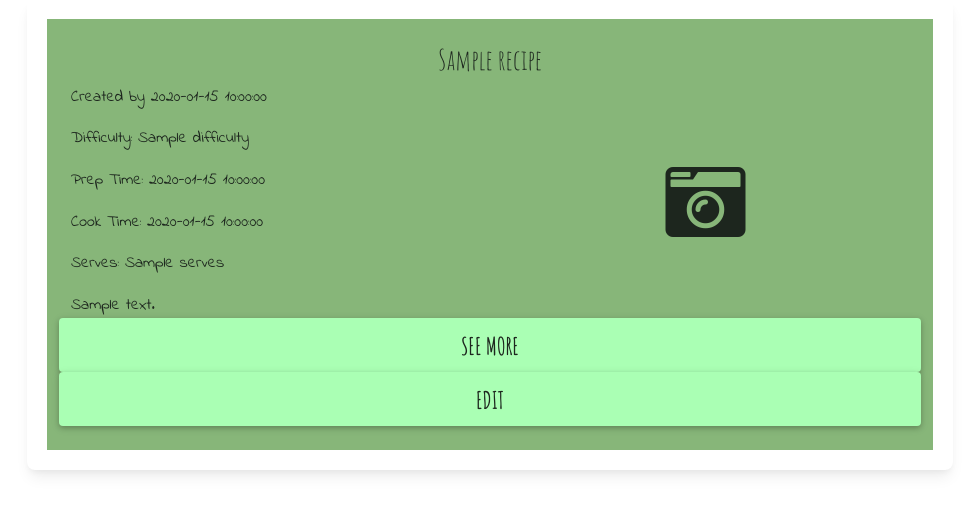
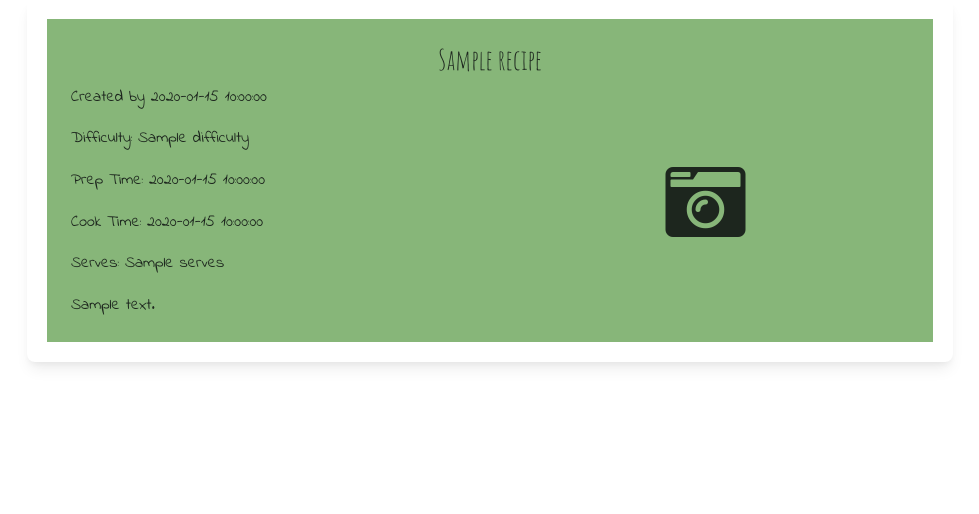
Before and after one commit to Oldman10000/veggie_visionaries, a Flask app: template templates/recipes.html in a window 1280 px wide. Shown: the part 149-663 px from the top of the page, without its empty margins (150-1129 px from the left). Run offline with Flask 2, Linux system fonts and the light colour scheme; the template is opened without the code that fills it: most values are stand-ins (such as "Sample title", 1, 10 or a date in 2020); some libraries are stand-ins or nearby versions.

Commit message:
Add condition so only recipe creator can edit/delete recipes

```diff
--- a/templates/recipes.html
+++ b/templates/recipes.html
@@ -41,15 +41,19 @@
                                 <i class="fas fa-camera-retro fa-5x"></i>
                                 {% endif %}
                             </div>
-                            <a href="{{ url_for('show_recipe', recipe_id=recipe._id) }}" class="btn internal-link submit-button">See more</a>
-                            <a href="{{ url_for('edit_recipe', recipe_id=recipe._id) }}" class="btn internal-link submit-button">Edit</a>
+                            {% if session.user|lower == recipe.created_by|lower %}
+                            <a href="{{ url_for('show_recipe', recipe_id=recipe._id) }}"
+                                class="btn internal-link submit-button">See more</a>
+                            <a href="{{ url_for('edit_recipe', recipe_id=recipe._id) }}"
+                                class="btn internal-link submit-button">Edit</a>
+                            {% endif %}
                         </div>
                     </div>
                 </div>
             </div>
         </div>
-    </div>
-    {% endfor %}
+
+        {% endfor %}
     </div>
 
 </main>
```
